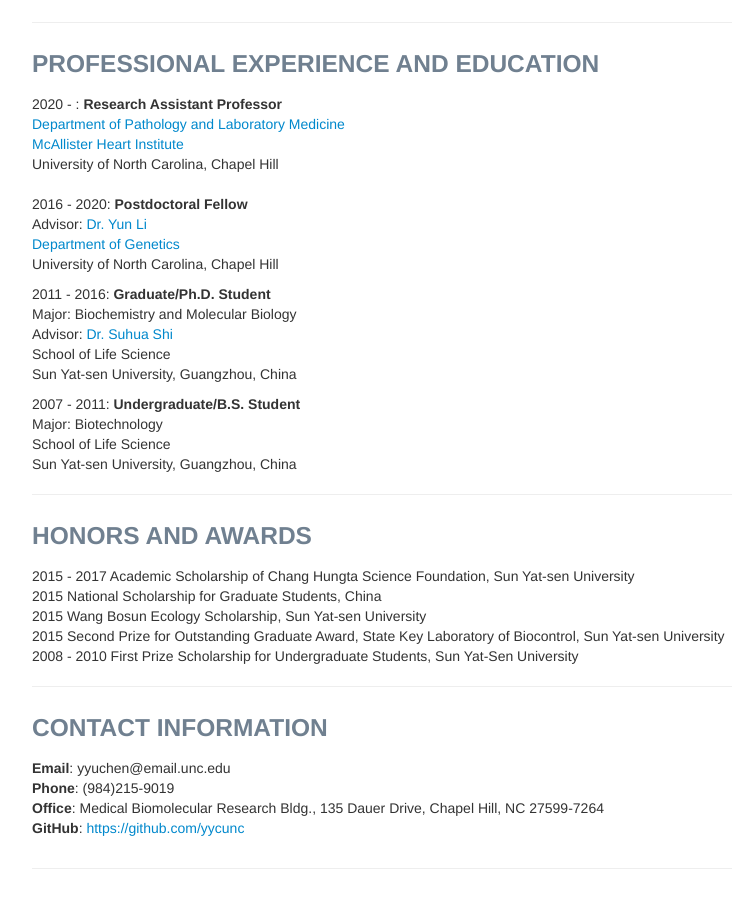
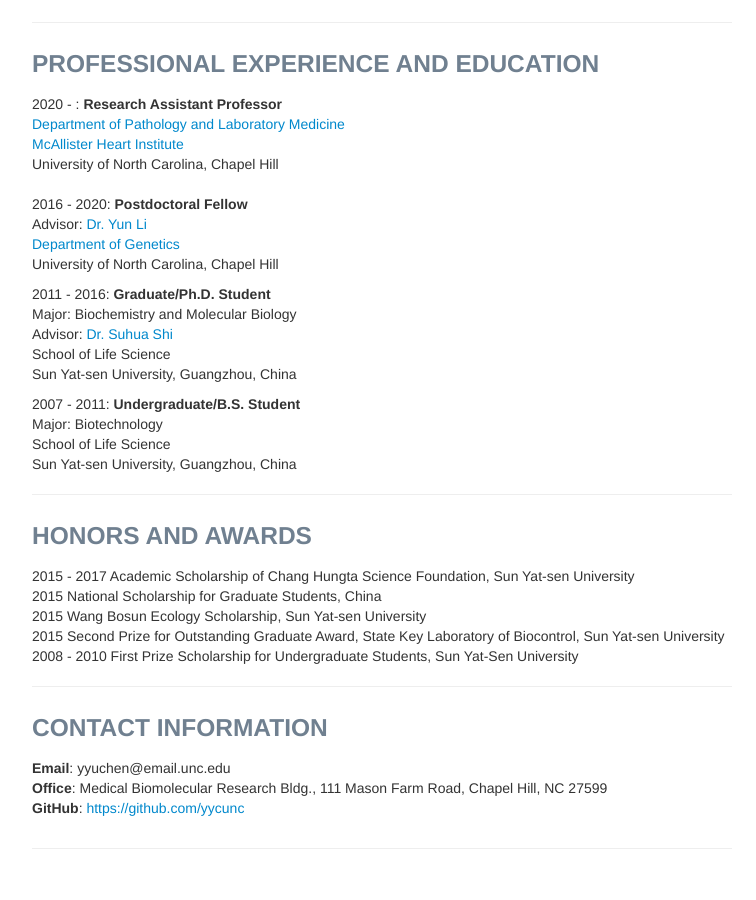
Before and after one commit to yycunc/yycunc.github.io, a Jekyll site: the page built from index.md, in a window 1280 px wide and 900 px high, scrolled down 584 px. Shown: the whole window, without its empty margins (258-1014 px from the left). Built offline with Jekyll 4.4.1, drawn with Linux system fonts in a browser that asks for light colours.

Commit message:
Update index.md

```diff
--- a/index.md
+++ b/index.md
@@ -64,8 +64,7 @@ The focus of my research is on the development of statistical methods for single
 <div class="container">
     <div class="row-fluid">
             <b>Email</b>: yyuchen@email.unc.edu<br/>
-            <b>Phone</b>: (984)215-9019<br/>
-            <b>Office</b>: Medical Biomolecular Research Bldg., 135 Dauer Drive, Chapel Hill, NC 27599-7264<br/>
+            <b>Office</b>: Medical Biomolecular Research Bldg., 111 Mason Farm Road, Chapel Hill, NC 27599<br/>
             <b>GitHub</b>: <a href="https://github.com/yycunc">https://github.com/yycunc</a><br/>
     </div>
 </div>
```
